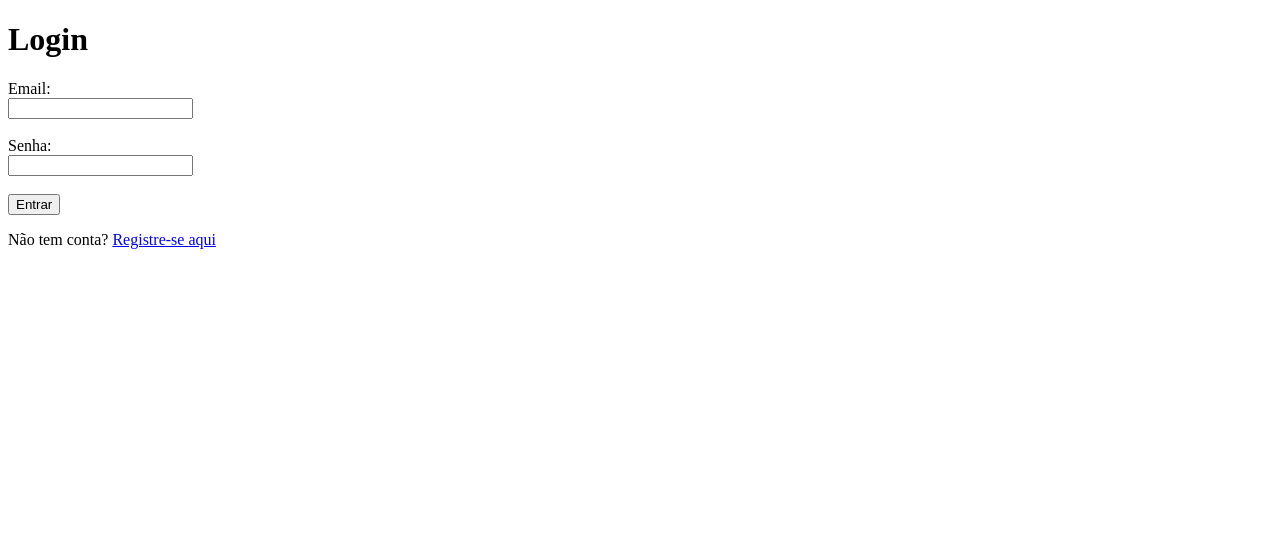
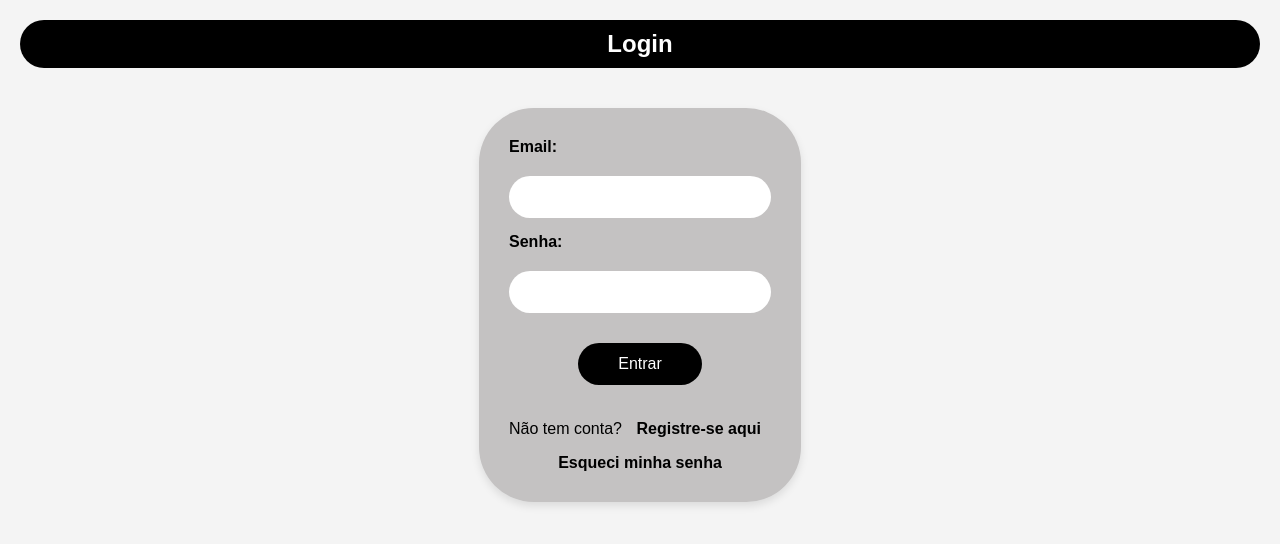
Before and after one commit to AsuraTest/frontend_financa, a website: page login.html in a window 1280 px wide. Drawn offline with Linux system fonts and the light colour scheme.

Commit message:
Adicionei a função de recuperação de senha e estilizei as telas de login e registro

```diff
--- a/css/adicionar.css
+++ b/css/adicionar.css
@@ -10,12 +10,12 @@ form#form-transacao {
   margin-top: 30px;
   width: 90%;
   max-width: 600px;
-padding-bottom: 0;
+  padding-bottom: 0;
 }
 
 #form-transacao label {
   background: #9b9999;
-  padding: 15px 20px; /* Reduz o padding lateral */
+  padding: 15px 20px;
   margin: 20px 0;
   display: block;
 }
--- /dev/null
+++ b/css/login.css
@@ -0,0 +1,92 @@
+body {
+  font-family: Arial, sans-serif;
+  background-color: #f4f4f4;
+  text-align: center;
+  display: flex;
+  flex-direction: column;
+  min-height: 100vh;
+  margin: 0;
+  padding: 20px;
+  box-sizing: border-box;
+}
+
+header {
+  background-color: #000000;
+  color: #fff;
+  padding: 10px 20px;
+  border-radius: 55px;
+  margin-bottom: 20px;
+  display: flex;
+  justify-content: space-between;
+  align-items: center;
+}
+
+header h1 {
+  margin: 0;
+  font-size: 24px;
+  flex: 1;
+  text-align: center;
+}
+
+.auth-container {
+  max-width: 500px;
+  margin: 20px auto;
+  background: #c4c2c2;
+  padding: 30px;
+  border-radius: 55px;
+  box-shadow: 0 4px 8px rgba(0, 0, 0, 0.1);
+}
+
+form {
+  display: flex;
+  flex-direction: column;
+  gap: 15px;
+}
+
+label {
+  display: block;
+  text-align: left;
+  margin-bottom: 5px;
+  font-weight: bold;
+}
+
+input {
+  width: 100%;
+  padding: 12px;
+  border: none;
+  border-radius: 25px;
+  background-color: white;
+  font-size: 16px;
+  box-sizing: border-box;
+}
+
+button {
+  background-color: #000000;
+  color: white;
+  border: none;
+  padding: 12px 40px;
+  border-radius: 25px;
+  font-size: 16px;
+  cursor: pointer;
+  margin: 15px auto;
+  transition: background-color 0.3s ease;
+}
+
+button:hover {
+  background-color: #707070;
+}
+
+.links-container {
+  margin-top: 20px;
+}
+
+.links-container a {
+  color: #000000;
+  text-decoration: none;
+  margin: 0 10px;
+  font-weight: bold;
+}
+
+.links-container a:hover {
+  text-decoration: underline;
+}
--- /dev/null
+++ b/css/recuperacao.css
@@ -0,0 +1,100 @@
+body {
+  font-family: Arial, sans-serif;
+  background-color: #f4f4f4;
+  text-align: center;
+  display: flex;
+  flex-direction: column;
+  min-height: 100vh;
+  margin: 0;
+  padding: 20px;
+  box-sizing: border-box;
+}
+
+header {
+  background-color: #000000;
+  color: #fff;
+  padding: 10px 20px;
+  border-radius: 55px;
+  margin-bottom: 20px;
+  display: flex;
+  justify-content: space-between;
+  align-items: center;
+}
+
+header h1 {
+  margin: 0;
+  font-size: 24px;
+  flex: 1;
+  text-align: center;
+}
+
+.auth-container {
+  max-width: 500px;
+  margin: 20px auto;
+  background: #c4c2c2;
+  padding: 30px;
+  border-radius: 55px;
+  box-shadow: 0 4px 8px rgba(0, 0, 0, 0.1);
+}
+
+form {
+  display: flex;
+  flex-direction: column;
+  gap: 15px;
+}
+
+label {
+  display: flex;
+  align-items: center;
+  justify-content: space-between;
+  background: #f4f4f4;
+  border-radius: 55px;
+  padding: 10px 20px;
+  margin: 10px 0;
+  font-weight: bold;
+  font-size: 16px;
+}
+
+input {
+  width: 100%;
+  padding: 12px;
+  border: none;
+  border-radius: 25px;
+  background-color: white;
+  font-size: 16px;
+}
+
+button {
+  background-color: #000000;
+  color: white;
+  border: none;
+  padding: 12px 40px;
+  border-radius: 25px;
+  font-size: 16px;
+  cursor: pointer;
+  margin: 15px auto;
+  transition: background-color 0.3s ease;
+}
+
+button:hover {
+  background-color: #707070;
+}
+
+#mensagem {
+  margin-top: 20px;
+  padding: 10px;
+  border-radius: 25px;
+  background-color: #f4f4f4;
+}
+
+.voltar-link {
+  color: #000000;
+  text-decoration: none;
+  font-weight: bold;
+  margin-top: 20px;
+  display: inline-block;
+}
+
+.voltar-link:hover {
+  text-decoration: underline;
+}
--- /dev/null
+++ b/css/registro.css
@@ -0,0 +1,92 @@
+body {
+  font-family: Arial, sans-serif;
+  background-color: #f4f4f4;
+  text-align: center;
+  display: flex;
+  flex-direction: column;
+  min-height: 100vh;
+  margin: 0;
+  padding: 20px;
+  box-sizing: border-box;
+}
+
+header {
+  background-color: #000000;
+  color: #fff;
+  padding: 10px 20px;
+  border-radius: 55px;
+  margin-bottom: 20px;
+  display: flex;
+  justify-content: space-between;
+  align-items: center;
+}
+
+header h1 {
+  margin: 0;
+  font-size: 24px;
+  flex: 1;
+  text-align: center;
+}
+
+.auth-container {
+  max-width: 500px;
+  margin: 20px auto;
+  background: #c4c2c2;
+  padding: 30px;
+  border-radius: 55px;
+  box-shadow: 0 4px 8px rgba(0, 0, 0, 0.1);
+}
+
+form {
+  display: flex;
+  flex-direction: column;
+  gap: 15px;
+}
+
+label {
+  display: block;
+  text-align: left;
+  margin-bottom: 5px;
+  font-weight: bold;
+}
+
+input {
+  width: 100%;
+  padding: 12px;
+  border: none;
+  border-radius: 25px;
+  background-color: white;
+  font-size: 16px;
+  box-sizing: border-box;
+}
+
+button {
+  background-color: #000000;
+  color: white;
+  border: none;
+  padding: 12px 40px;
+  border-radius: 25px;
+  font-size: 16px;
+  cursor: pointer;
+  margin: 15px auto;
+  transition: background-color 0.3s ease;
+}
+
+button:hover {
+  background-color: #707070;
+}
+
+.links-container {
+  margin-top: 20px;
+}
+
+.links-container a {
+  color: #000000;
+  text-decoration: none;
+  margin: 0 10px;
+  font-weight: bold;
+}
+
+.links-container a:hover {
+  text-decoration: underline;
+}
--- a/css/style.css
+++ b/css/style.css
@@ -151,7 +151,7 @@ button {
   text-align: center;
   border-radius: 25px;
   display: block;
-  margin: 15px auto;
+  margin: 5px auto;
   padding: 10px 40px;
   font-size: 16px;
   transition: background-color 0.3s ease;
--- a/js/index.js
+++ b/js/index.js
@@ -1,3 +1,4 @@
+require('dotenv').config();
 document.addEventListener('DOMContentLoaded', () => {
   const token = localStorage.getItem('token');
 
--- a/js/login.js
+++ b/js/login.js
@@ -29,3 +29,34 @@ document.getElementById('form-login').addEventListener('submit', async e => {
       alert('Erro na requisição');
     }
   });
+  document.getElementById('recuperar-senha').addEventListener('click', async e => {
+  e.preventDefault();
+
+  const email = document.getElementById('email').value;
+
+  if (!email) {
+    alert('Digite seu e-mail para recuperar a senha');
+    return;
+  }
+
+  try {
+    const res = await fetch('http://localhost:3000/usuarios/recuperar-senha', {
+      method: 'POST',
+      headers: { 'Content-Type': 'application/json' },
+      body: JSON.stringify({ email })
+    });
+
+    const data = await res.json();
+
+    if (!res.ok) {
+      alert(data.error || 'Erro ao enviar e-mail de recuperação');
+      return;
+    }
+
+    alert('E-mail de recuperação enviado! Verifique sua caixa de entrada.');
+
+  } catch (err) {
+    console.error(err);
+    alert('Erro na requisição');
+  }
+});
--- a/login.html
+++ b/login.html
@@ -1,21 +1,33 @@
 <!DOCTYPE html>
 <html lang="pt-br">
 <head>
-  <meta charset="UTF-8" />
+  <meta charset="UTF-8">
   <title>Login</title>
+  <link rel="stylesheet" href="css/login.css">
 </head>
 <body>
-  <h1>Login</h1>
-  <form id="form-login">
-    <label>Email:<br />
-      <input type="email" id="email" required />
-    </label><br /><br />
-    <label>Senha:<br />
-      <input type="password" id="senha" required />
-    </label><br /><br />
-    <button type="submit">Entrar</button>
-  </form>
-  <p>Não tem conta? <a href="registro.html">Registre-se aqui</a></p>
+  <header>
+    <div class="left"></div>
+    <h1>Login</h1>
+    <div class="left"></div>
+  </header>
+
+  <div class="auth-container">
+    <form id="form-login">
+      <label>Email:</label>
+      <input type="email" id="email" required>
+
+      <label>Senha:</label>
+      <input type="password" id="senha" required>
+
+      <button type="submit">Entrar</button>
+    </form>
+
+    <div class="links-container">
+      <p>Não tem conta? <a href="registro.html">Registre-se aqui</a></p>
+      <a href="esqueci-senha.html" id="recuperar-senha">Esqueci minha senha</a>
+    </div>
+  </div>
 
   <script src="js/login.js"></script>
 </body>
--- /dev/null
+++ b/package.json
@@ -0,0 +1,5 @@
+{
+  "dependencies": {
+    "dotenv": "^17.2.0"
+  }
+}
```
Also changed, not shown: adicionar.html (+1 -1 lines), esqueci-senha.html (added, +29 -0 lines), index.html (+1 -0 lines), js/recuperacao.js (added, +45 -0 lines), perfil.html (added, +12 -0 lines), redefinir-senha.html (added, +28 -0 lines), registro.html (+26 -15 lines), js/perfil.js (added), 2 other files.
